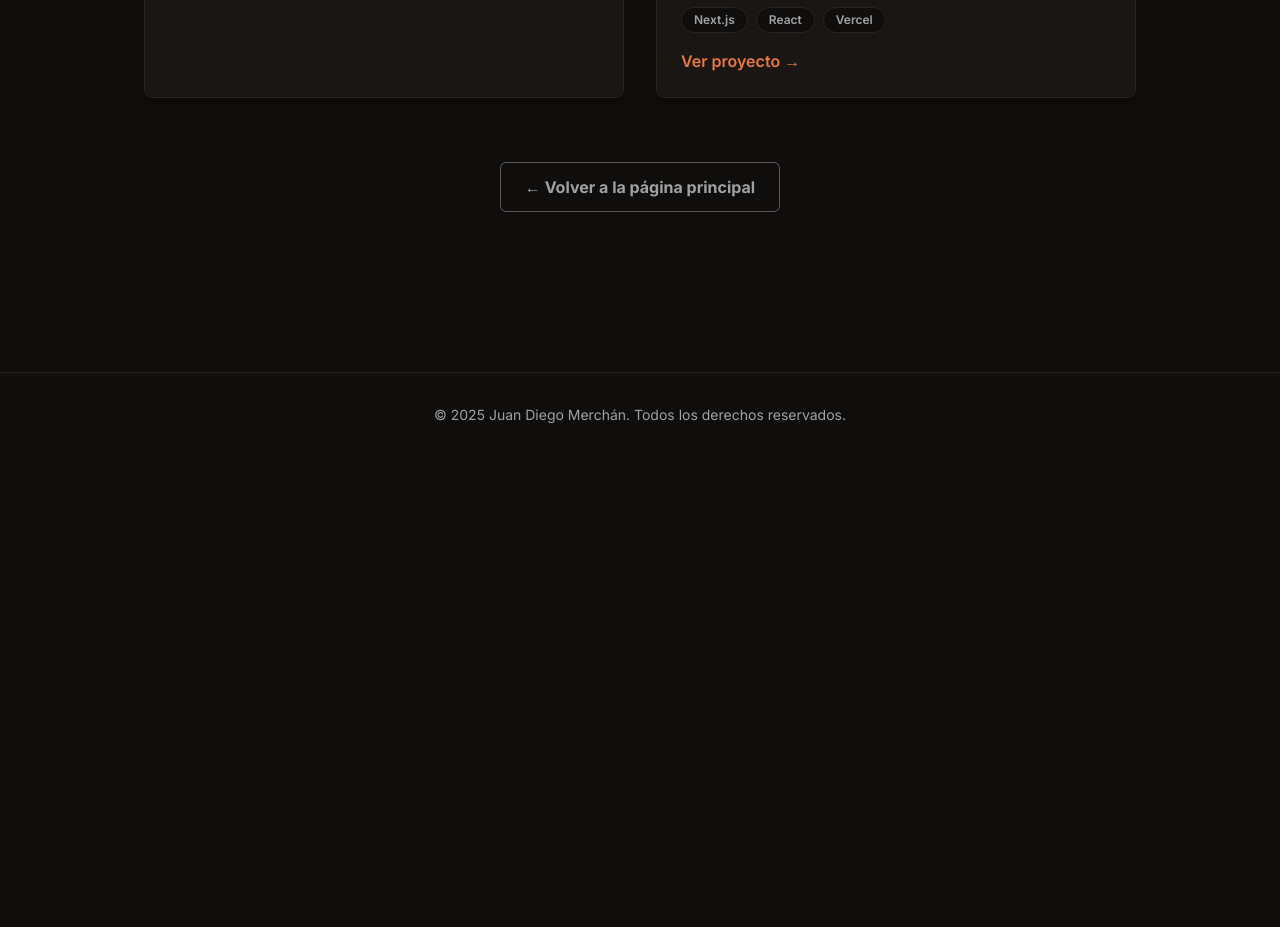
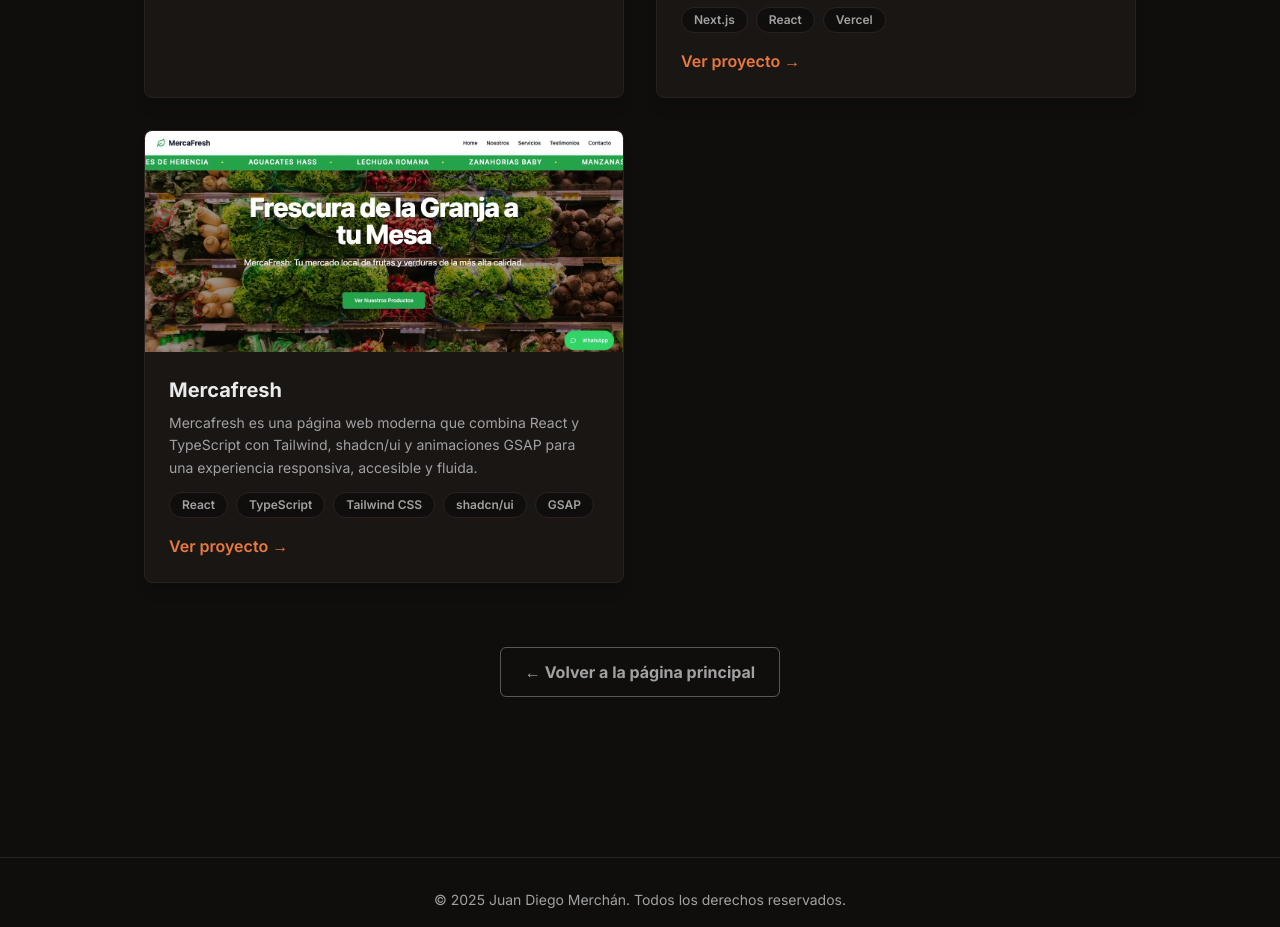
Before and after one commit to Juandmj82/juandiegodev, a Next.js app in the folder nuevo-portafolio-next/: page /productos in a window 1280 px wide. Shown: the part 2020-2947 px from the top of the page. Before the commit the page ends 2477 px from the top, so only its background shows below. Built offline with nearby package versions, Linux system fonts and the light colour scheme.

Commit message:
feat: Add Mercafresh project to digital products catalog

```diff
--- a/nuevo-portafolio-next/src/data/products.js
+++ b/nuevo-portafolio-next/src/data/products.js
@@ -49,5 +49,12 @@
     stack: ["Next.js", "React", "Vercel"],
     liveUrl: "https://sweetlab.vercel.app/",
     description: "Combinamos la precisión de la ciencia con la calidez de la repostería artesanal para crear experiencias inolvidables."
+  },
+  {
+    title: "Mercafresh",
+    imageUrl: "/products/mercafresh.webp",
+    stack: ["React", "TypeScript", "Tailwind CSS", "shadcn/ui", "GSAP"],
+    liveUrl: "https://mercafresh.vercel.app/",
+    description: "Mercafresh es una página web moderna que combina React y TypeScript con Tailwind, shadcn/ui y animaciones GSAP para una experiencia responsiva, accesible y fluida."
   }
 ];
```
Also changed, not shown: nuevo-portafolio-next/public/products/mercafresh.webp (added), 1 other file (tests, documents, lock files or other folders).
